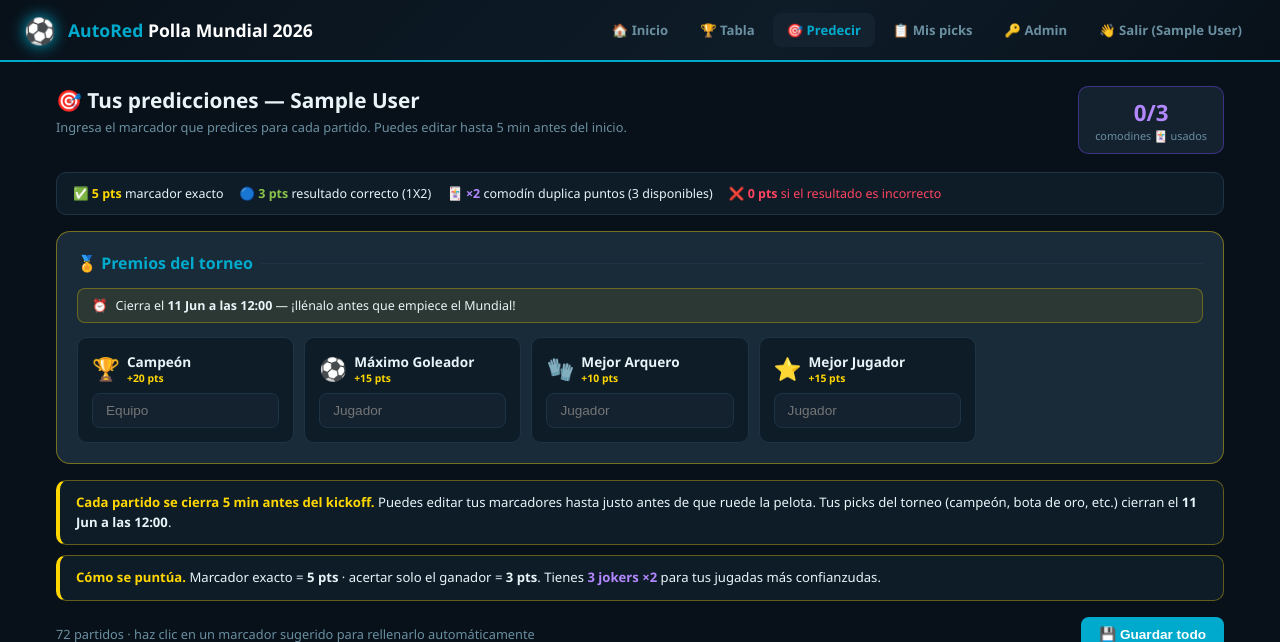
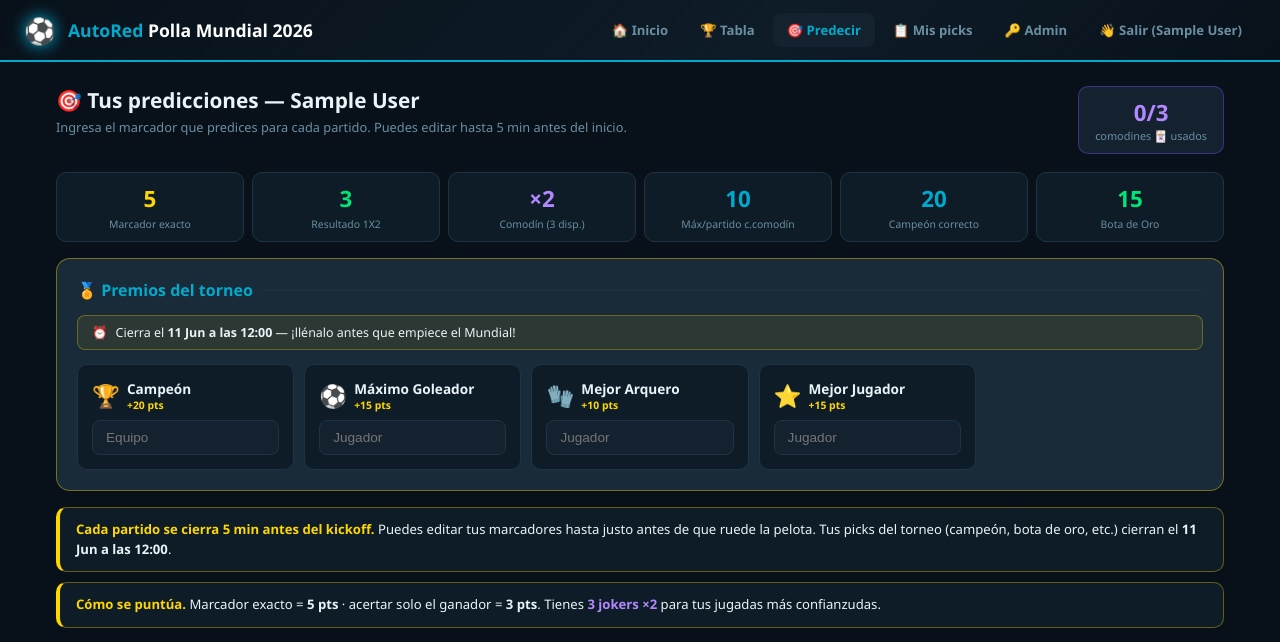
Before and after one commit to jfacusse/polla-autored-2026, a Flask app: page /predecir in a window 1280 px wide. Shown: the top 642 px of the page. Run offline with Flask 3, Linux system fonts and the light colour scheme; the visitor is signed in with stand-in values (Sample User, id 1).

Commit message:
Add scoring pills row to predict page

```diff
--- a/templates/predict.html
+++ b/templates/predict.html
@@ -16,13 +16,23 @@
   </div>
 </div>
 
-<!-- MINI REGLAS -->
-<div style="background:var(--dark2);border:1px solid var(--border);border-radius:10px;
-  padding:12px 16px;margin-bottom:16px;display:flex;gap:16px;flex-wrap:wrap;font-size:.78rem">
-  <span>✅ <strong style="color:var(--gold)">{{ cfg.pts_exacto }} pts</strong> marcador exacto</span>
-  <span>🔵 <strong style="color:#8bc34a">{{ cfg.pts_resultado }} pts</strong> resultado correcto (1X2)</span>
-  <span>🃏 <strong style="color:#b388ff">×2</strong> comodín duplica puntos ({{ cfg.jokers_disponibles }} disponibles)</span>
-  <span style="color:var(--red)">❌ <strong>0 pts</strong> si el resultado es incorrecto</span>
+<!-- PILLS DE PUNTUACIÓN -->
+<div style="display:flex;gap:8px;flex-wrap:wrap;margin-bottom:16px">
+  {% set pills = [
+    (cfg.pts_exacto,        'var(--gold)',    'Marcador exacto'),
+    (cfg.pts_resultado,     'var(--green)',   'Resultado 1X2'),
+    ('×2',                  '#b388ff',        'Comodín (' ~ cfg.jokers_disponibles ~ ' disp.)'),
+    (cfg.pts_exacto * 2,   'var(--ar)',      'Máx/partido c.comodín'),
+    (cfg.pts_campeon or 20, 'var(--ar)',      'Campeón correcto'),
+    (15,                    'var(--green)',   'Bota de Oro')
+  ] %}
+  {% for val, color, label in pills %}
+  <div style="background:var(--dark2);border:1px solid var(--border);border-radius:10px;
+    padding:10px 16px;text-align:center;flex:1;min-width:90px">
+    <div style="font-size:1.4rem;font-weight:900;color:{{ color }}">{{ val }}</div>
+    <div style="font-size:.65rem;color:var(--muted);margin-top:3px;white-space:nowrap">{{ label }}</div>
+  </div>
+  {% endfor %}
 </div>
 
 <!-- PREMIOS DEL TORNEO — arriba de todo -->
```
